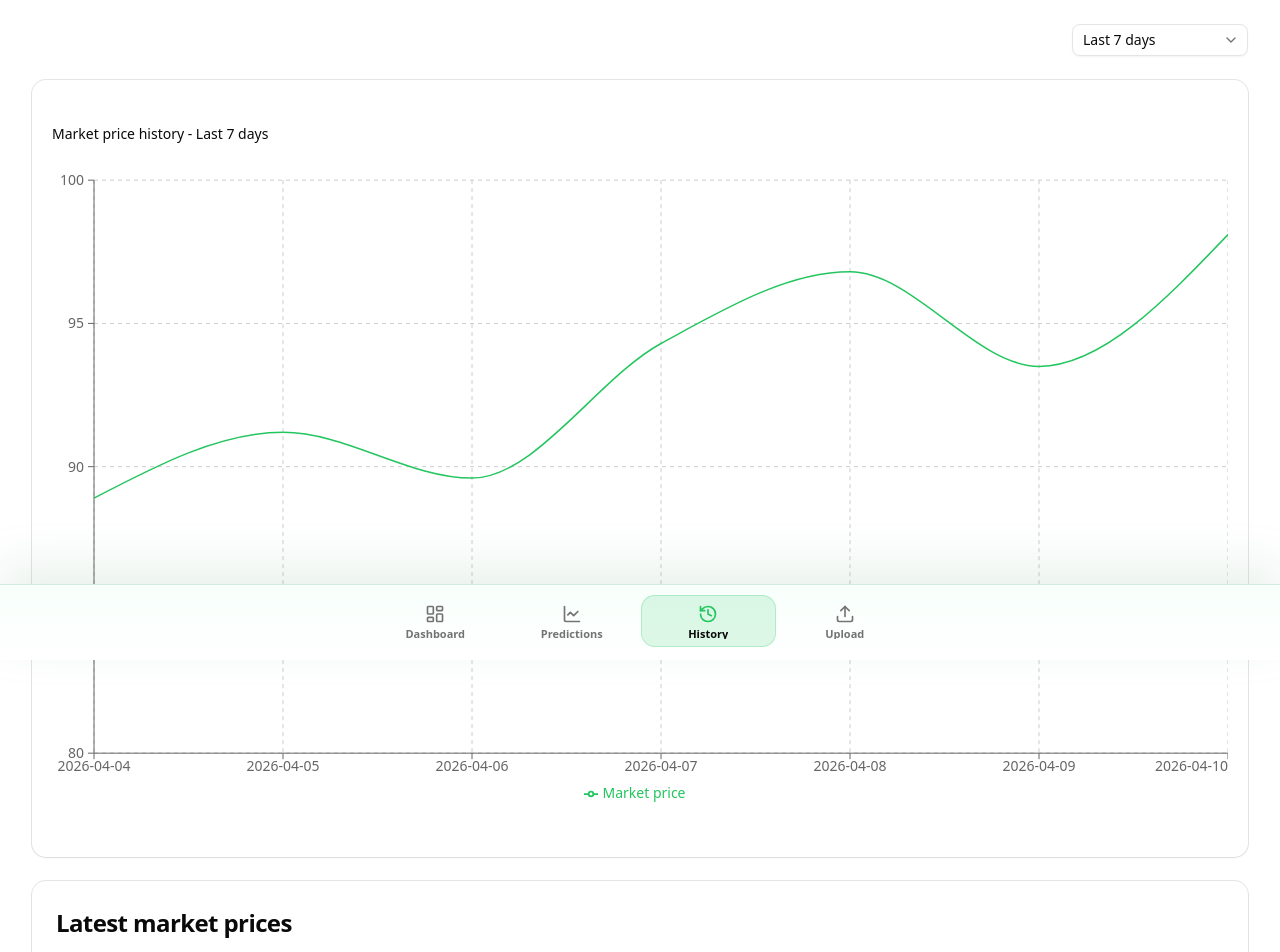
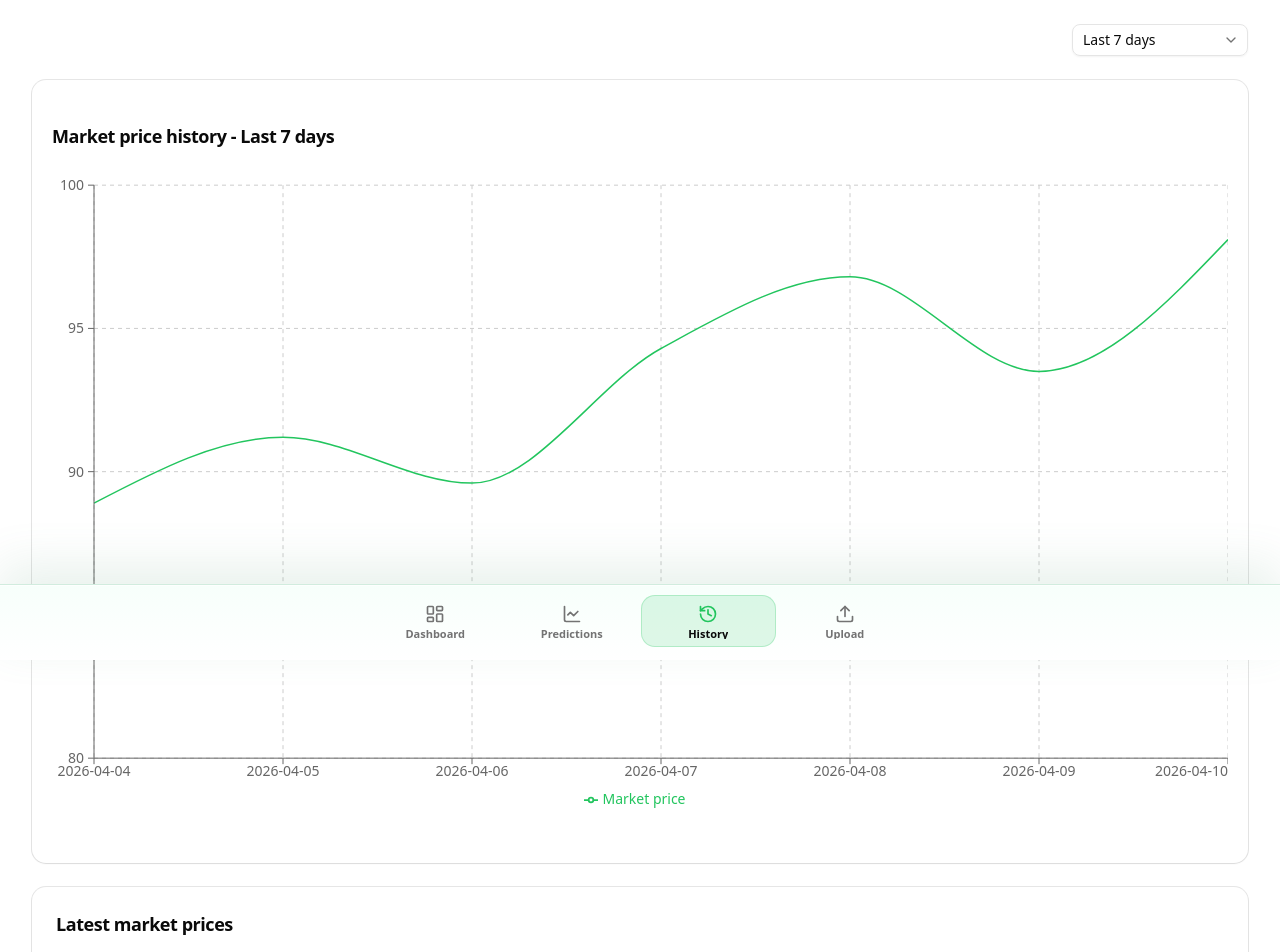
Before and after one commit to nicolasmorenog/quantergy-app, a Next.js app: page /history in a window 1280 px wide. Shown: the part 140-1092 px from the top of the page. Built offline with nearby package versions, Linux system fonts and the light colour scheme.

Commit message:
feat(ui): add empty table states and align card titles

```diff
--- a/src/app/history/HistoryTable.tsx
+++ b/src/app/history/HistoryTable.tsx
@@ -20,10 +20,24 @@ type HistoryRow = {
 export function HistoryTable() {
   const rows = [...historyData].sort((a, b) => b.date.localeCompare(a.date));
 
+  if (rows.length === 0) {
+    return (
+      <Card>
+        <CardHeader>
+          <CardTitle className={styles.cardTitle}>Latest market prices</CardTitle>
+        </CardHeader>
+
+        <CardContent>
+          <p className={styles.subtitle}>No market prices available.</p>
+        </CardContent>
+      </Card>
+    );
+  }
+
   return (
     <Card>
       <CardHeader>
-        <CardTitle className={styles.title}>Latest market prices</CardTitle>
+        <CardTitle className={styles.cardTitle}>Latest market prices</CardTitle>
       </CardHeader>
 
       <CardContent>
--- a/src/app/history/page.module.css
+++ b/src/app/history/page.module.css
@@ -10,6 +10,12 @@
   letter-spacing: -0.025em;
 }
 
+.cardTitle {
+  font-size: var(--q-font-size-lg);
+  font-weight: 600;
+  letter-spacing: -0.025em;
+}
+
 .subtitle {
   margin-top: 0.25rem;
   font-size: var(--q-font-size-sm);
--- a/src/app/predictions/PredictionsTable.tsx
+++ b/src/app/predictions/PredictionsTable.tsx
@@ -29,6 +29,22 @@ export function PredictionsTable({ predictions }: PredictionTableProps) {
     useState<PredictionItem | null>(null);
   const [open, setOpen] = useState(false);
 
+  if (predictions.length === 0) {
+    return (
+      <Card>
+        <CardHeader>
+          <CardTitle className={styles.cardTitle}>
+            Latest energy predictions
+          </CardTitle>
+        </CardHeader>
+
+        <CardContent>
+          <p className={styles.subtitle}>No predictions available yet.</p>
+        </CardContent>
+      </Card>
+    );
+  }
+
   const handleRowClick = (prediction: PredictionItem) => {
     setSelectedPrediction(prediction);
     setOpen(true);
@@ -38,7 +54,7 @@ export function PredictionsTable({ predictions }: PredictionTableProps) {
     <>
       <Card>
         <CardHeader>
-          <CardTitle className={styles.title}>
+          <CardTitle className={styles.cardTitle}>
             Latest energy predictions
           </CardTitle>
         </CardHeader>
--- a/src/app/predictions/page.module.css
+++ b/src/app/predictions/page.module.css
@@ -6,6 +6,12 @@
 
 .title {
   font-size: var(--q-font-size-xl);
+  font-weight: 600;
+  letter-spacing: -0.025em;
+}
+
+.cardTitle {
+  font-size: var(--q-font-size-lg);
   font-weight: 600;
   letter-spacing: -0.025em;
 }
--- a/src/components/common/ChartCard/ChartCard.module.css
+++ b/src/components/common/ChartCard/ChartCard.module.css
@@ -3,8 +3,9 @@
 }
 
 .title {
-  font-size: var(--q-font-size-base);
-  font-weight: 500;
+  font-size: var(--q-font-size-lg);
+  font-weight: 600;
+  letter-spacing: -0.025em;
   margin-bottom: var(--q-spacing-lg);
 }
 
```
